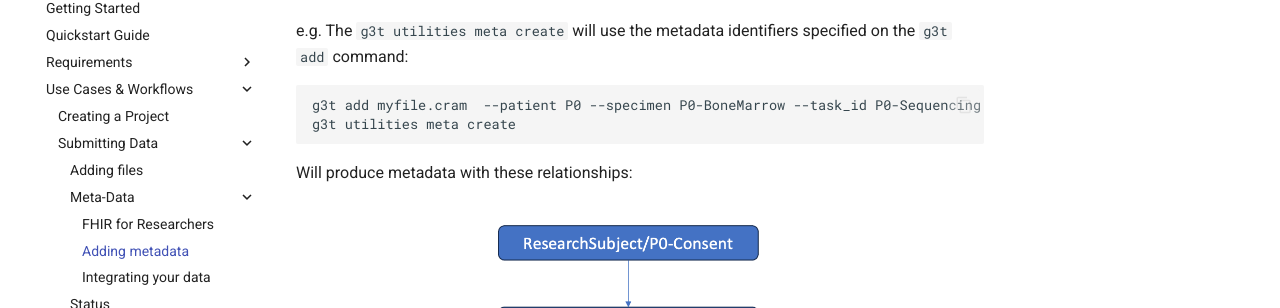
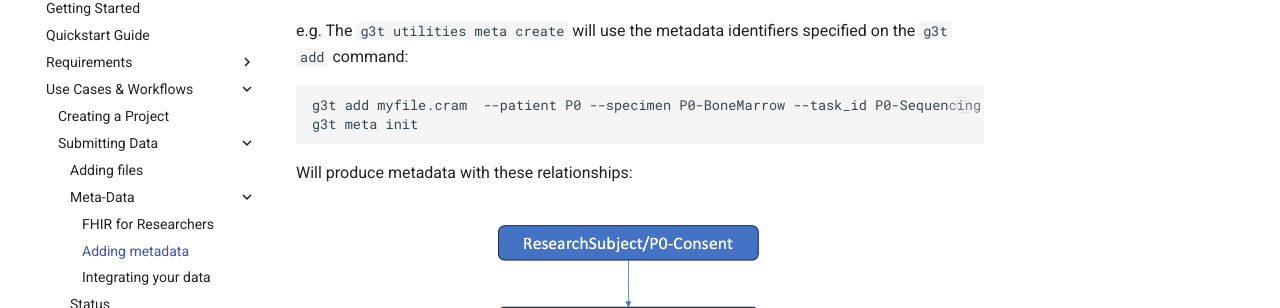
Before and after one commit to ACED-IDP/aced-idp.github.io, an MkDocs documentation site: the page built from docs/workflows/metadata.md, in a window 1280 px wide and 900 px high, scrolled down 1254 px. Shown: the part 145-453 px from the top of the window. Built offline with MkDocs 1.6.1 and Material for MkDocs 9.7.7, drawn with Linux system fonts in a browser that asks for light colours; comment, search, counter and statistics services are not loaded.

Commit message:
fix: update `g3t meta init` command

````diff
--- a/docs/workflows/metadata.md
+++ b/docs/workflows/metadata.md
@@ -37,7 +37,7 @@ e.g. The `g3t utilities meta create` will use the metadata identifiers specified
 
 ```sh
 g3t add myfile.cram  --patient P0 --specimen P0-BoneMarrow --task_id P0-Sequencing
-g3t utilities meta create
+g3t meta init
 ```
 Will produce metadata with these relationships:
 
````
